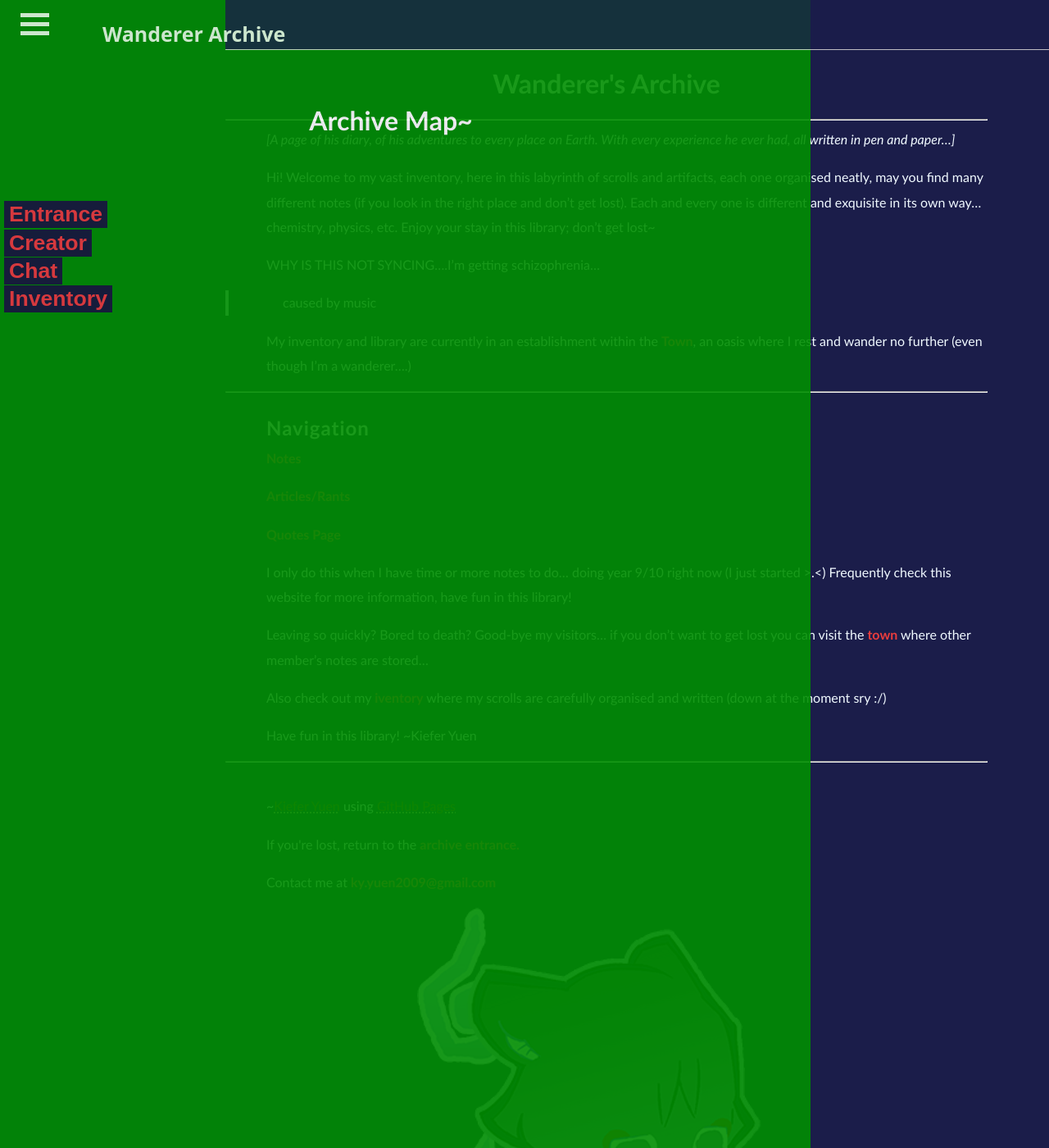
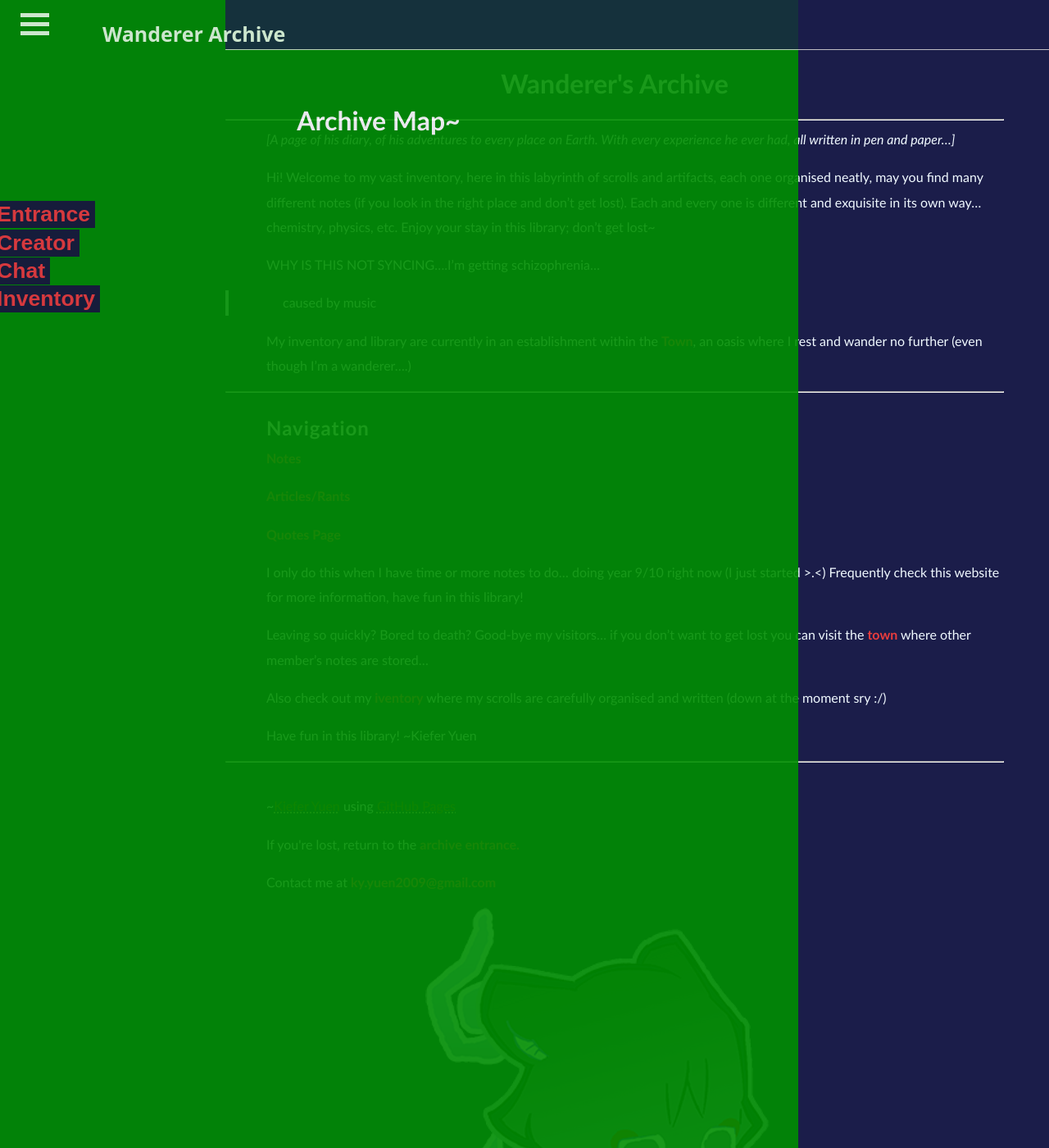
Before and after one commit to Rewind789/wanderer-archive, a Jekyll site: the page built from index.md, in a window 1280 px wide and 1400 px high. Shown: the whole window at 82% size. Built offline with Jekyll 4.4.1, drawn with Linux system fonts in a browser that asks for light colours; nearby versions of some CDN libraries; our own code applies the rules of GitHub Pages for plain Markdown files.

Commit message:
Update main.css

```diff
--- a/assets/css/main.css
+++ b/assets/css/main.css
@@ -5,7 +5,7 @@
 }
 
 html {
-	margin-right: 75px;
+	margin-right: 55px;
 	margin-left: 275px;
 	padding: 0;
 	text-align: justify;
@@ -31,7 +31,7 @@ html {
   position: fixed;
   width: 22%;
   margin-top: 0px;
-  margin-left: -310px;
+  margin-left: -325px;
   height: 110%;
   transform: 0.5s;
   overflow: auto;
```
